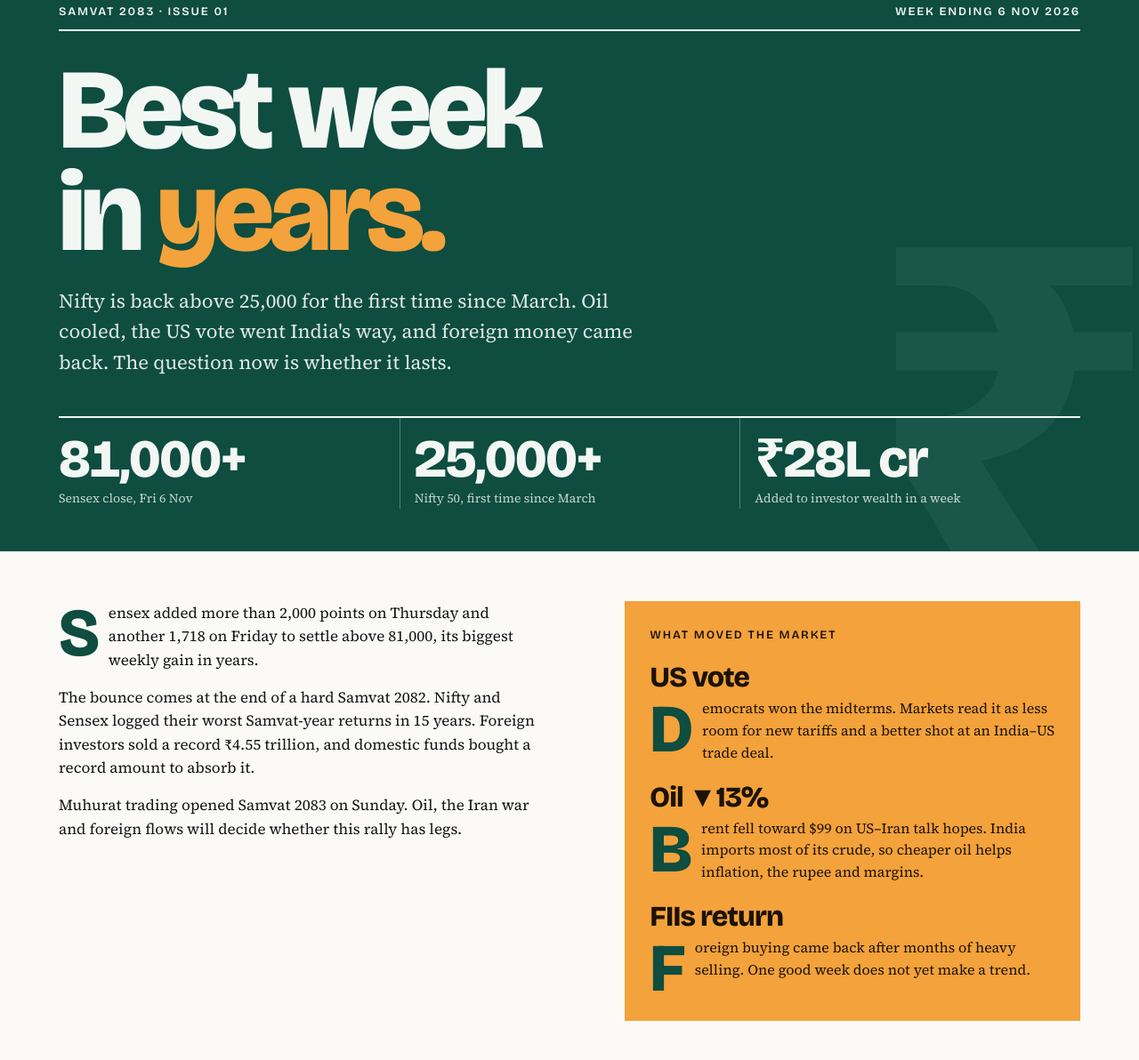
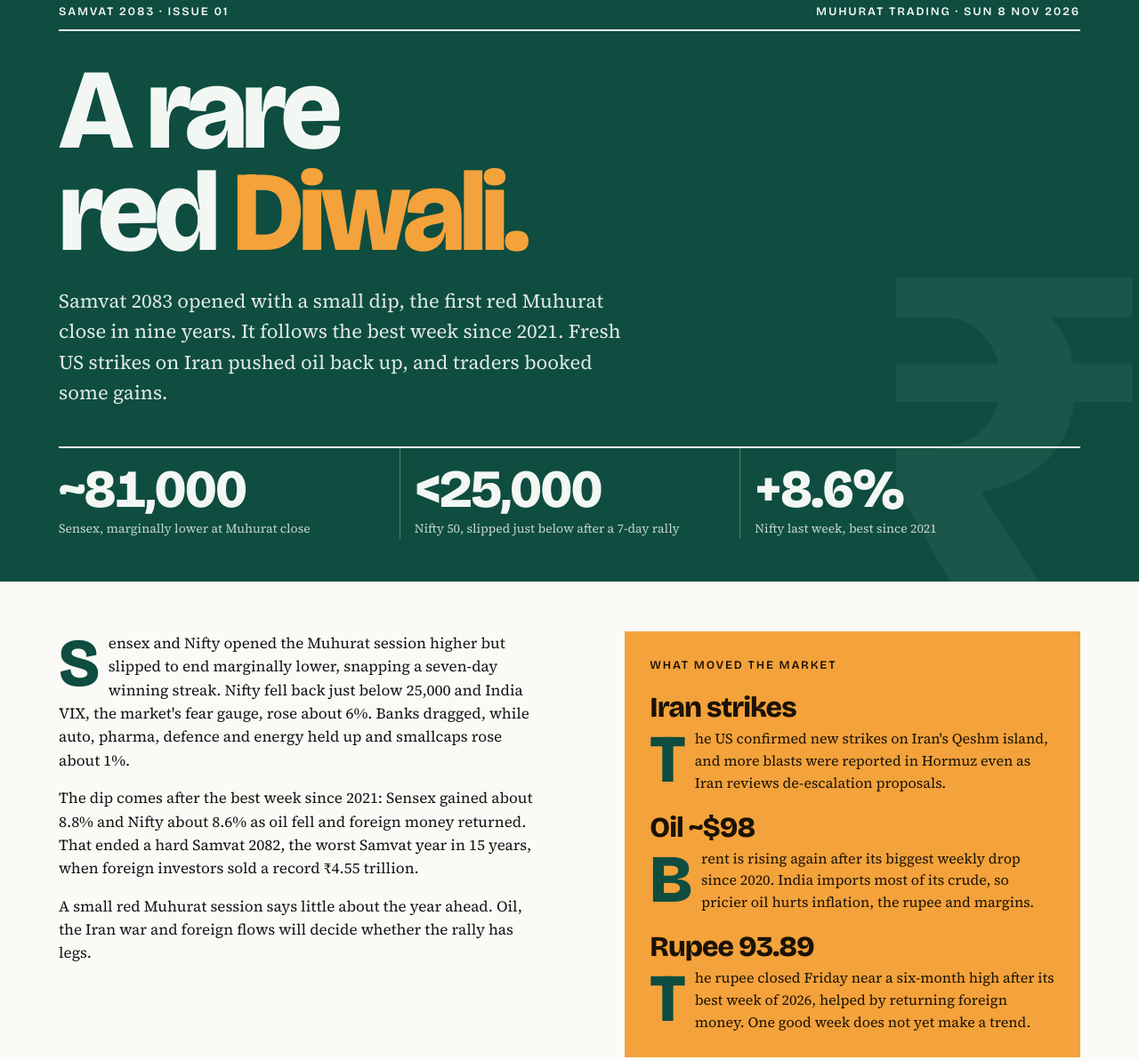
Before and after one commit to Yashasmadana/dalal-desk, a plain HTML site: page index.html in a window 1280 px wide. Shown: the part 153-1345 px from the top of the page at 89% size. Drawn offline with nearby package versions, Linux system fonts and the light colour scheme.

Commit message:
Cover story & war/diplomacy: update for Muhurat trading 8 Nov 2026

```diff
--- a/index.html
+++ b/index.html
@@ -323,13 +323,13 @@ footer .logo{font-size:40px}
 <main id="top">
 <section class="cover">
   <div class="wrap">
-    <div class="issue kicker"><span>Samvat 2083 · Issue 01</span><span>Week ending 6 Nov 2026</span></div>
-    <h1>Best week in <span>years.</span></h1>
-    <p class="deck">Nifty is back above 25,000 for the first time since March. Oil cooled, the US vote went India's way, and foreign money came back. The question now is whether it lasts.</p>
+    <div class="issue kicker"><span>Samvat 2083 · Issue 01</span><span>Muhurat trading · Sun 8 Nov 2026</span></div>
+    <h1>A rare red <span>Diwali.</span></h1>
+    <p class="deck">Samvat 2083 opened with a small dip, the first red Muhurat close in nine years. It follows the best week since 2021. Fresh US strikes on Iran pushed oil back up, and traders booked some gains.</p>
     <div class="stats">
-      <div class="stat"><span class="v num">81,000+</span><span class="l">Sensex close, Fri 6 Nov</span></div>
-      <div class="stat"><span class="v num">25,000+</span><span class="l">Nifty 50, first time since March</span></div>
-      <div class="stat"><span class="v num">₹28L cr</span><span class="l">Added to investor wealth in a week</span></div>
+      <div class="stat"><span class="v num">~81,000</span><span class="l">Sensex, marginally lower at Muhurat close</span></div>
+      <div class="stat"><span class="v num">&lt;25,000</span><span class="l">Nifty 50, slipped just below after a 7-day rally</span></div>
+      <div class="stat"><span class="v num">+8.6%</span><span class="l">Nifty last week, best since 2021</span></div>
     </div>
   </div>
 </section>
@@ -337,15 +337,15 @@ footer .logo{font-size:40px}
 <div class="wrap">
   <div class="story">
     <div>
-      <p>Sensex added more than 2,000 points on Thursday and another 1,718 on Friday to settle above 81,000, its biggest weekly gain in years.</p>
-      <p>The bounce comes at the end of a hard Samvat 2082. Nifty and Sensex logged their worst Samvat-year returns in 15 years. Foreign investors sold a record ₹4.55 trillion, and domestic funds bought a record amount to absorb it.</p>
-      <p>Muhurat trading opened Samvat 2083 on Sunday. Oil, the Iran war and foreign flows will decide whether this rally has legs.</p>
+      <p>Sensex and Nifty opened the Muhurat session higher but slipped to end marginally lower, snapping a seven-day winning streak. Nifty fell back just below 25,000 and India VIX, the market's fear gauge, rose about 6%. Banks dragged, while auto, pharma, defence and energy held up and smallcaps rose about 1%.</p>
+      <p>The dip comes after the best week since 2021: Sensex gained about 8.8% and Nifty about 8.6% as oil fell and foreign money returned. That ended a hard Samvat 2082, the worst Samvat year in 15 years, when foreign investors sold a record ₹4.55 trillion.</p>
+      <p>A small red Muhurat session says little about the year ahead. Oil, the Iran war and foreign flows will decide whether the rally has legs.</p>
     </div>
     <aside class="drivers" aria-label="What moved the market">
       <span class="kicker">What moved the market</span>
-      <div class="driver"><h3>US vote</h3><p>Democrats won the midterms. Markets read it as less room for new tariffs and a better shot at an India–US trade deal.</p></div>
-      <div class="driver"><h3>Oil ▼13%</h3><p>Brent fell toward $99 on US–Iran talk hopes. India imports most of its crude, so cheaper oil helps inflation, the rupee and margins.</p></div>
-      <div class="driver"><h3>FIIs return</h3><p>Foreign buying came back after months of heavy selling. One good week does not yet make a trend.</p></div>
+      <div class="driver"><h3>Iran strikes</h3><p>The US confirmed new strikes on Iran's Qeshm island, and more blasts were reported in Hormuz even as Iran reviews de-escalation proposals.</p></div>
+      <div class="driver"><h3>Oil ~$98</h3><p>Brent is rising again after its biggest weekly drop since 2020. India imports most of its crude, so pricier oil hurts inflation, the rupee and margins.</p></div>
+      <div class="driver"><h3>Rupee 93.89</h3><p>The rupee closed Friday near a six-month high after its best week of 2026, helped by returning foreign money. One good week does not yet make a trend.</p></div>
     </aside>
   </div>
 </div>
@@ -604,43 +604,43 @@ footer .logo{font-size:40px}
 
 <footer><div class="wrap">
   <span class="logo">Dalal<em>Desk</em></span>
-  <p>Headlines come from Google News and refresh every 12 hours. The cover story and the war &amp; diplomacy analysis were written on 8 Nov 2026 and are updated by hand.</p>
+  <p>Headlines come from Google News and refresh every 12 hours. The cover story and the war &amp; diplomacy analysis were last updated on 8 Nov 2026 (after Muhurat trading) and are updated by hand.</p>
   <p>For learning, not investment advice. Returns are not guaranteed, and equity can fall 20–30% in a bad year. Check decisions with a SEBI-registered adviser.</p>
 </div></footer>
 
 <script>
 let NEWS=[
- {c:"Markets",d:"8 Nov",s:"Livemint",t:"Nifty, Sensex log worst Samvat returns in 15 years. What lies ahead in 2083?"},
- {c:"Markets",d:"6 Nov",s:"Telegraph India",t:"Sensex soars 1,718 points, Nifty reclaims 25,000"},
- {c:"Markets",d:"5 Nov",s:"Livemint",t:"Nifty jumps 576 pts, Sensex 2,009 pts after US election results; bank, IT shares fly"},
- {c:"Markets",d:"6 Nov",s:"Reuters",t:"Indian shares log biggest gains in seven months on oil slide, foreign flows"},
- {c:"War",d:"6 Nov",s:"DD News",t:"Trump says US, Iran agree to continue talks but ceasefire over"},
- {c:"War",d:"6 Nov",s:"CBS News",t:"More ships attacked in Persian Gulf, oil prices rebound slightly after post-midterm plunge"},
- {c:"War",d:"6 Nov",s:"NDTV Profit",t:"Brent Crude Near $99 Despite 13% Weekly Fall; Why Risks Remain"},
- {c:"Diplomacy",d:"5 Nov",s:"Economic Times",t:"US midterm outcome offers limited relief to India; oil, Russia sanctions remain key risks"},
+ {c:"Markets",d:"8 Nov",s:"Livemint",t:"A rare red Diwali: Sensex ends Muhurat trading lower for only the eighth time in 30 years"},
+ {c:"Markets",d:"8 Nov",s:"Firstpost",t:"Sensex, Nifty reverse early gains to end Muhurat Trading lower; India VIX jumps 6%"},
+ {c:"Markets",d:"8 Nov",s:"ET Auto",t:"Auto, pharma, defence, energy indices buck market trend as Sensex, Nifty end Muhurat session in red"},
+ {c:"Markets",d:"7 Nov",s:"TradingView",t:"Diwali Rally Lifts Sensex 8.82%, Nifty 8.58% In Best Weekly Gain Since 2021"},
+ {c:"War",d:"7 Nov",s:"Al Jazeera",t:"Trump confirms new US strikes on Iran’s Qeshm island"},
+ {c:"War",d:"8 Nov",s:"ABC News",t:"Explosions in Strait of Hormuz as Iran reviews de-escalation proposals"},
+ {c:"War",d:"8 Nov",s:"Livemint",t:"Iran war: IOC to buy crude, LPG carriers as Strait of Hormuz disruptions drive freight costs"},
+ {c:"Diplomacy",d:"6 Nov",s:"Livemint",t:"India-US trade deal: What midterm elections mean for trade policy, tariff and export sectors? Experts explain"},
  {c:"Diplomacy",d:"7 Nov",s:"EnergyNow",t:"US Eases Russia Oil Sanctions to Tame Price Surge, Riling European Allies"},
- {c:"Diplomacy",d:"3 Nov",s:"The National",t:"Russia-Ukraine talks to take place in Abu Dhabi this month, US says"},
- {c:"Rupee & RBI",d:"6 Nov",s:"Business Standard",t:"Record FII selling of ₹4.55 trillion meets record DII buying in Samvat 2082"},
- {c:"Rupee & RBI",d:"6 Nov",s:"Moneycontrol",t:"India's forex reserves fall by $2.69 billion to $717.05 billion as RBI steps in to defend rupee"},
- {c:"Rupee & RBI",d:"6 Nov",s:"Telangana Today",t:"Rupee rallies 52 paise to settle at 93.89 against US dollar"}
+ {c:"Diplomacy",d:"8 Nov",s:"New Indian Express",t:"The Kremlin hopes the US election shake-up won't shift Trump's negotiations on Ukraine"},
+ {c:"Rupee & RBI",d:"7 Nov",s:"HDFC Sky",t:"Rupee Rallies 1.2% to 93.91, Biggest Weekly Gain in 2026"},
+ {c:"Rupee & RBI",d:"8 Nov",s:"Financial Express",t:"Rupee may gain further after strong Samvat close"},
+ {c:"Rupee & RBI",d:"6 Nov",s:"Business Standard",t:"Record FII selling of ₹4.55 trillion meets record DII buying in Samvat 2082"}
 ];
 const BOARD=[
  {h:"Iran war & Strait of Hormuz",st:"hot",sl:"Escalating",lvl:4,
-  p:"US and Iran are still talking, but the ceasefire has ended and new strikes and ship attacks were reported this week. About a fifth of the world's oil passes through Hormuz.",
+  p:"The US confirmed fresh strikes on Iran's Qeshm island and more explosions hit Hormuz, even as Iran reviews de-escalation proposals. Indian refiners are struggling to find tankers, and IOC plans to buy its own carriers.",
   up:["Upstream oil & gas","Defence (HAL, BEL)","IT exporters, via a weaker rupee"],dn:["Oil marketing cos","Airlines, paints, tyres","Rate-sensitive banks & NBFCs"],
-  w:"Whether talks produce a real truce, and Brent holding under $100."},
+  w:"Whether Iran accepts a de-escalation deal, and Brent staying under $100."},
  {h:"US midterms & tariffs",st:"ease",sl:"Easing",lvl:2,
-  p:"Democrats won control of Congress. Analysts expect faster India–US trade talks and less tariff pressure, though visa and Russia-oil risks remain.",
+  p:"Democrats won control of Congress. Analysts expect less tariff pressure and possibly faster India–US trade talks, though some say India now feels less urgency to sign quickly.",
   up:["IT services","Textiles, gems & jewellery","Auto parts & pharma exporters"],dn:["Little direct downside","Defence names if US budgets tighten"],
   w:"Progress on the India–US trade deal and any tariff rollback."},
  {h:"Russia sanctions & Ukraine talks",st:"watch",sl:"Watch",lvl:3,
-  p:"The US temporarily eased Russian oil sanctions to cool prices. Russia–Ukraine talks are planned in Abu Dhabi this month, and India is pushing for a settlement.",
+  p:"The US temporarily eased Russian oil sanctions to cool prices, upsetting European allies. Russia–Ukraine talks are planned in Abu Dhabi this month; the Kremlin hopes the US vote won't change the process.",
   up:["Refiners buying discounted Russian crude","Fertiliser & metals if supply eases"],dn:["Exporters to Europe if sanctions tighten again"],
   w:"Whether the sanctions waiver lasts, and the outcome of the Abu Dhabi talks."},
- {h:"FII flows & the rupee",st:"watch",sl:"Watch",lvl:3,
-  p:"Foreign investors sold a record ₹4.55 trillion last Samvat. The rupee fell past 94 per dollar and the RBI spent reserves to defend it. Buying returned this week.",
+ {h:"FII flows & the rupee",st:"ease",sl:"Easing",lvl:2,
+  p:"After record FII selling of ₹4.55 trillion last Samvat, foreign money came back this week. The rupee had its best week of 2026 and closed near a six-month high of 93.89, though the RBI is still spending reserves.",
   up:["IT & pharma (dollar earners)","Large private banks if FIIs return"],dn:["Importers & firms with dollar debt","Mid & small caps when FIIs sell"],
-  w:"Weekly FII data, USD/INR around 94, and the RBI's December policy."}
+  w:"Whether FII buying continues, USD/INR near 94, and the RBI's December policy."}
 ];
 const esc=s=>String(s).replace(/[&<>"]/g,m=>({"&":"&amp;","<":"&lt;",">":"&gt;",'"':"&quot;"}[m]));
 const fmt=d=>d.toLocaleString("en-IN",{day:"numeric",month:"short",hour:"numeric",minute:"2-digit",timeZone:"Asia/Kolkata"});
@@ -658,7 +658,7 @@ function renderFeed(){
 }
 fEl.addEventListener("click",e=>{const b=e.target.closest("button");if(!b)return;cur=b.dataset.c;renderFeed()});
 renderFeed();
-document.getElementById("pulse").textContent="Sensex above 81,000, Nifty back above 25,000 (6 Nov close)";
+document.getElementById("pulse").textContent="Muhurat: Sensex ~81,000, Nifty just below 25,000; first red Diwali session in 9 years";
 document.getElementById("updated").textContent="8 Nov 2026";
 fetch("news.json",{cache:"no-store"}).then(r=>r.ok?r.json():null).then(j=>{
   if(!j||!Array.isArray(j.news)||!j.news.length)return;
```
